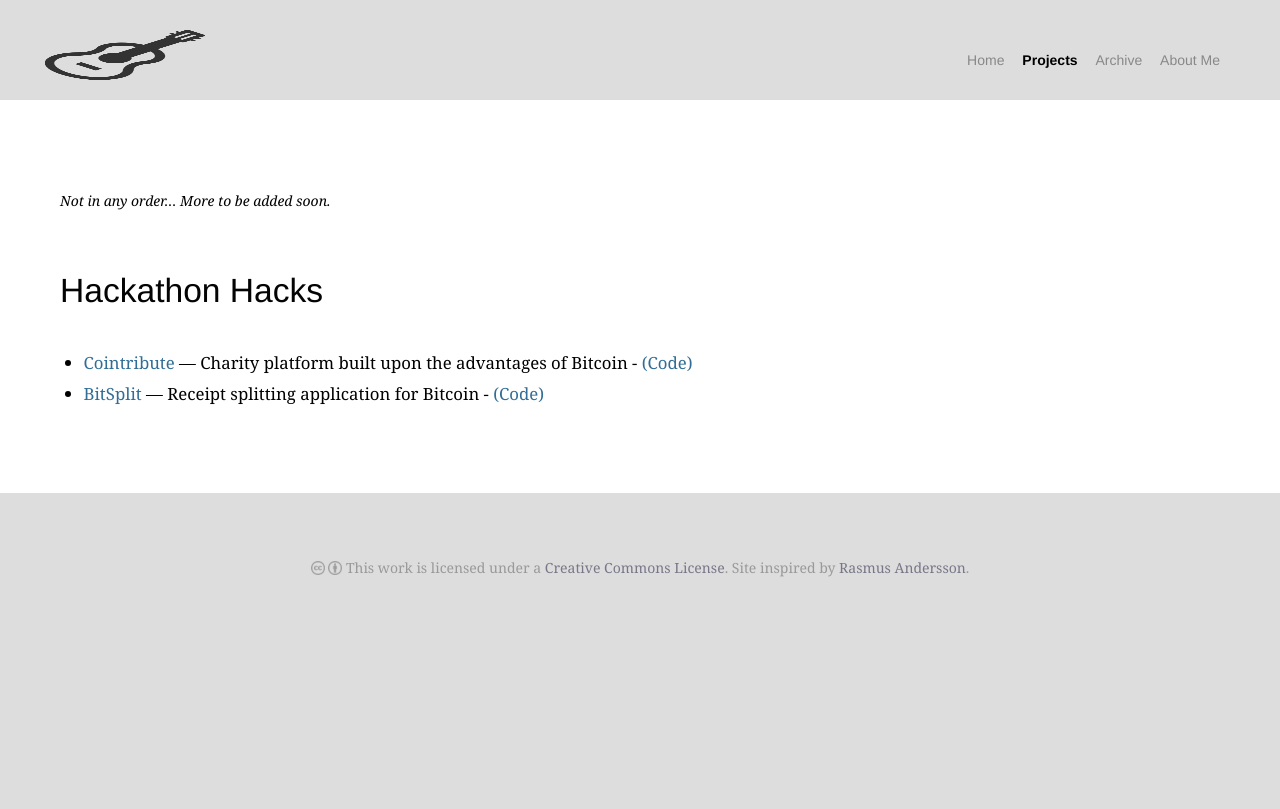
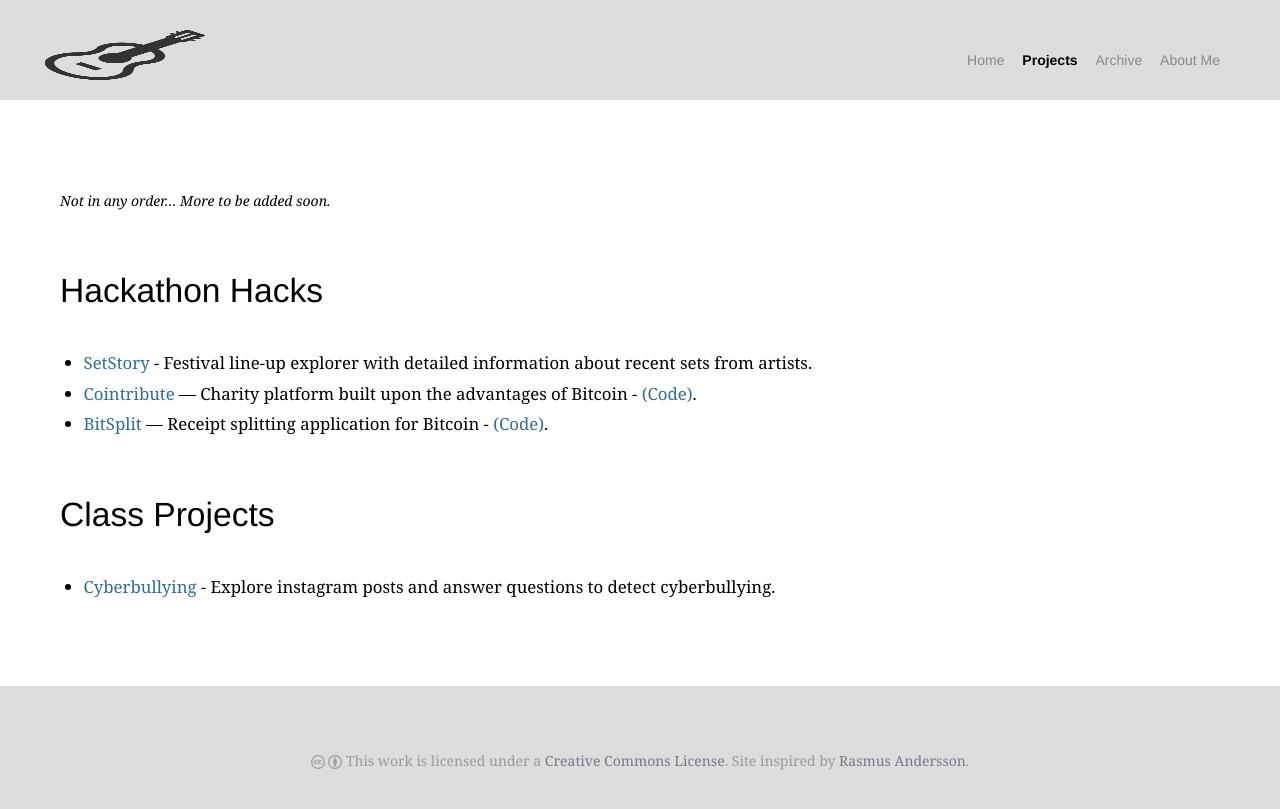
Before and after one commit to BrianNewsom/BrianNewsom.github.io, a Jekyll site: the page built from projects/index.md, in a window 1280 px wide. Shown: the top 809 px of the page. Built offline with Jekyll 4.4.1, drawn with Linux system fonts in a browser that asks for light colours; some web fonts are replaced; Markdown is read by kramdown in place of the engine named in the settings.

Commit message:
Update projects

```diff
--- a/projects/index.md
+++ b/projects/index.md
@@ -8,7 +8,12 @@ title: Projects
 <small>*Not in any order... More to be added soon.*</small>
 
 ## Hackathon Hacks
-- [Cointribute](http://intense-escarpment-3682.herokuapp.com) — Charity platform built upon the advantages of Bitcoin - [(Code)](https://github.com/coin-orado/charity)
-- [BitSplit](http://bit-split.herokuapp.com) — Receipt splitting application for Bitcoin - [(Code)](https://github.com/dawsonbotsford/bitsplit)
+- [SetStory](https://setstory.herokuapp.com) - Festival line-up explorer with detailed information about recent sets from artists.
+- [Cointribute](http://intense-escarpment-3682.herokuapp.com) — Charity platform built upon the advantages of Bitcoin - [(Code)](https://github.com/coin-orado/charity).
+- [BitSplit](http://bit-split.herokuapp.com) — Receipt splitting application for Bitcoin - [(Code)](https://github.com/dawsonbotsford/bitsplit).
+
+## Class Projects
+- [Cyberbullying](https://cyberbullyingassignment.herokuapp.com) - Explore instagram posts and answer questions to detect cyberbullying.
+
 
 <!--## More hacks -->
```
